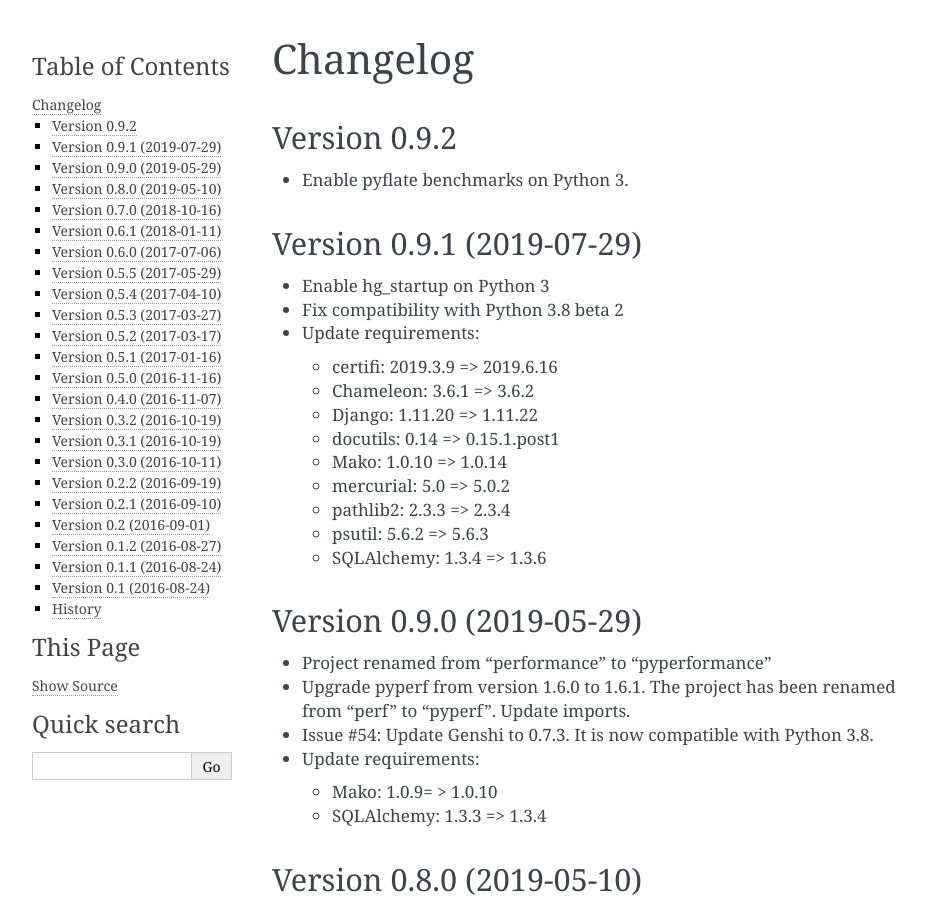
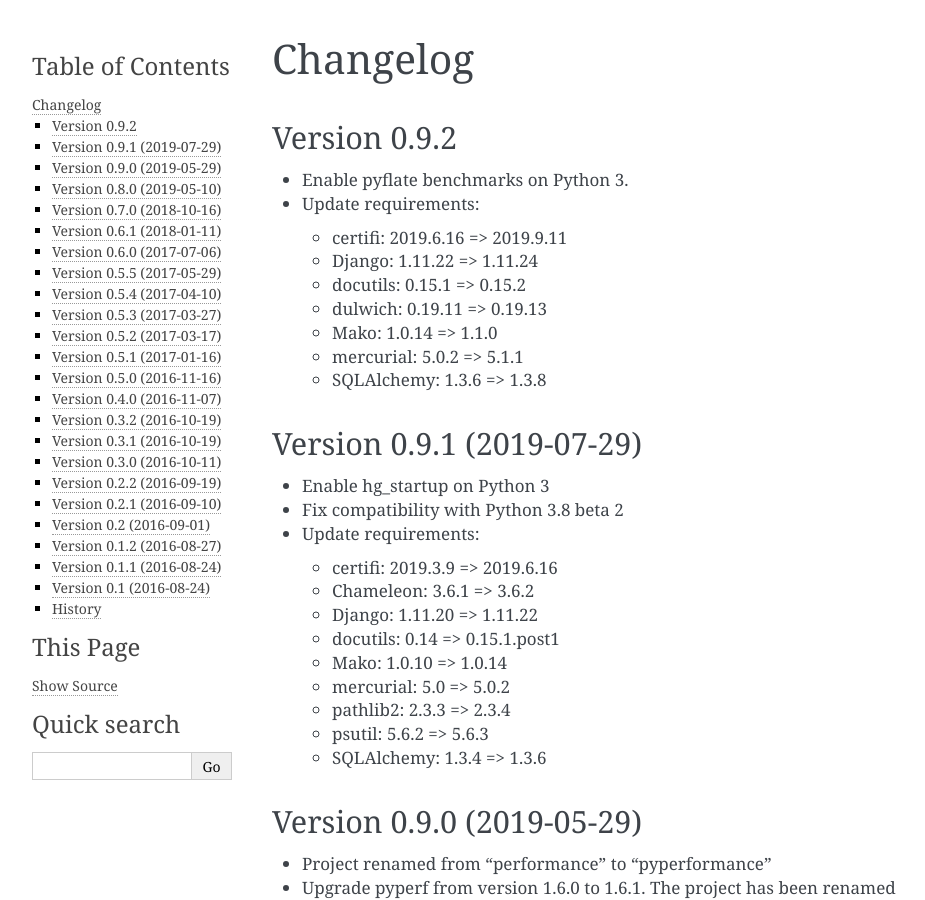
Before and after one commit to python/pyperformance, a Sphinx documentation site: the page built from doc/changelog.rst, in a window 1280 px wide and 900 px high. Shown: the whole window, without its empty margins (148-1073 px from the left). Built offline with Sphinx 7.4.7, drawn with Linux system fonts in a browser that asks for light colours.

Commit message:
Update requirements

```diff
--- a/doc/changelog.rst
+++ b/doc/changelog.rst
@@ -5,6 +5,15 @@
 -------------
 
 * Enable pyflate benchmarks on Python 3.
+* Update requirements:
+
+  * certifi: 2019.6.16 => 2019.9.11
+  * Django: 1.11.22 => 1.11.24
+  * docutils: 0.15.1 => 0.15.2
+  * dulwich: 0.19.11 => 0.19.13
+  * Mako: 1.0.14 => 1.1.0
+  * mercurial: 5.0.2 => 5.1.1
+  * SQLAlchemy: 1.3.6 => 1.3.8
 
 Version 0.9.1 (2019-07-29)
 --------------------------
```
Also changed, not shown: 1 other file.
